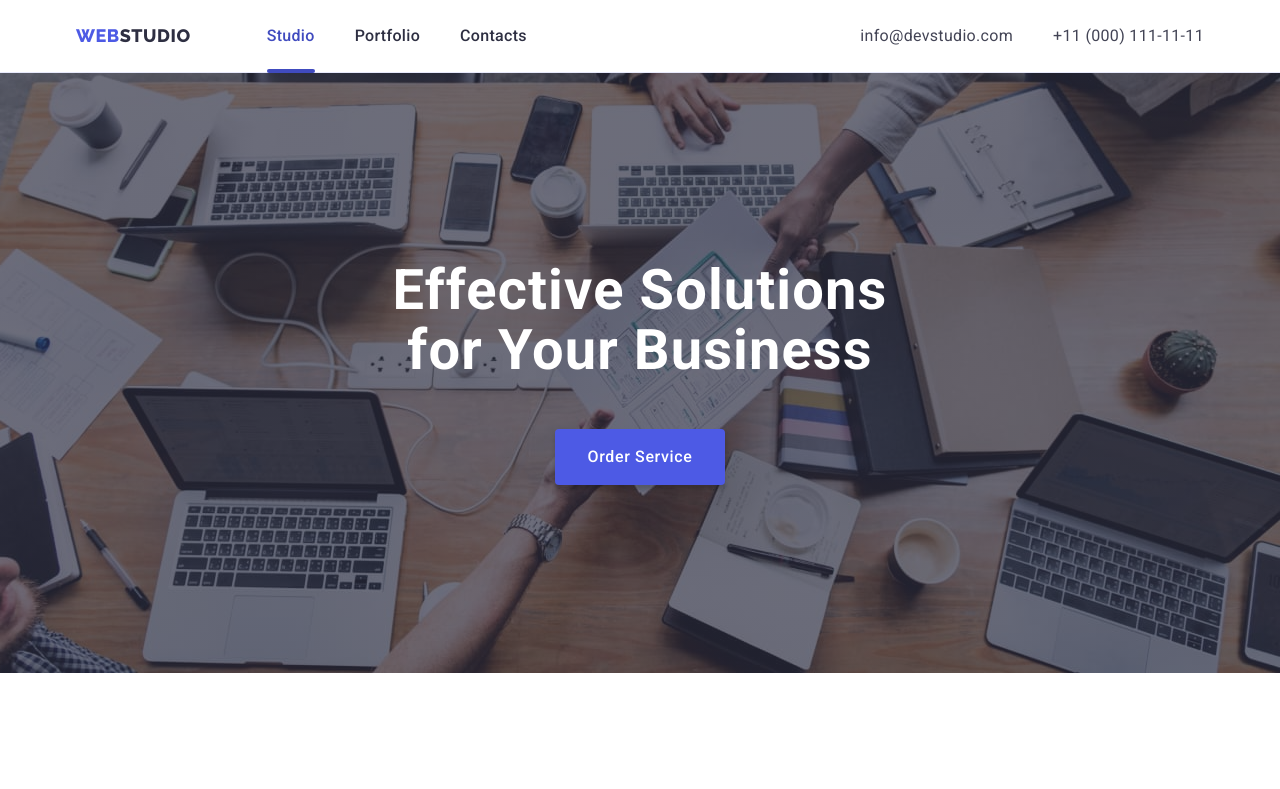
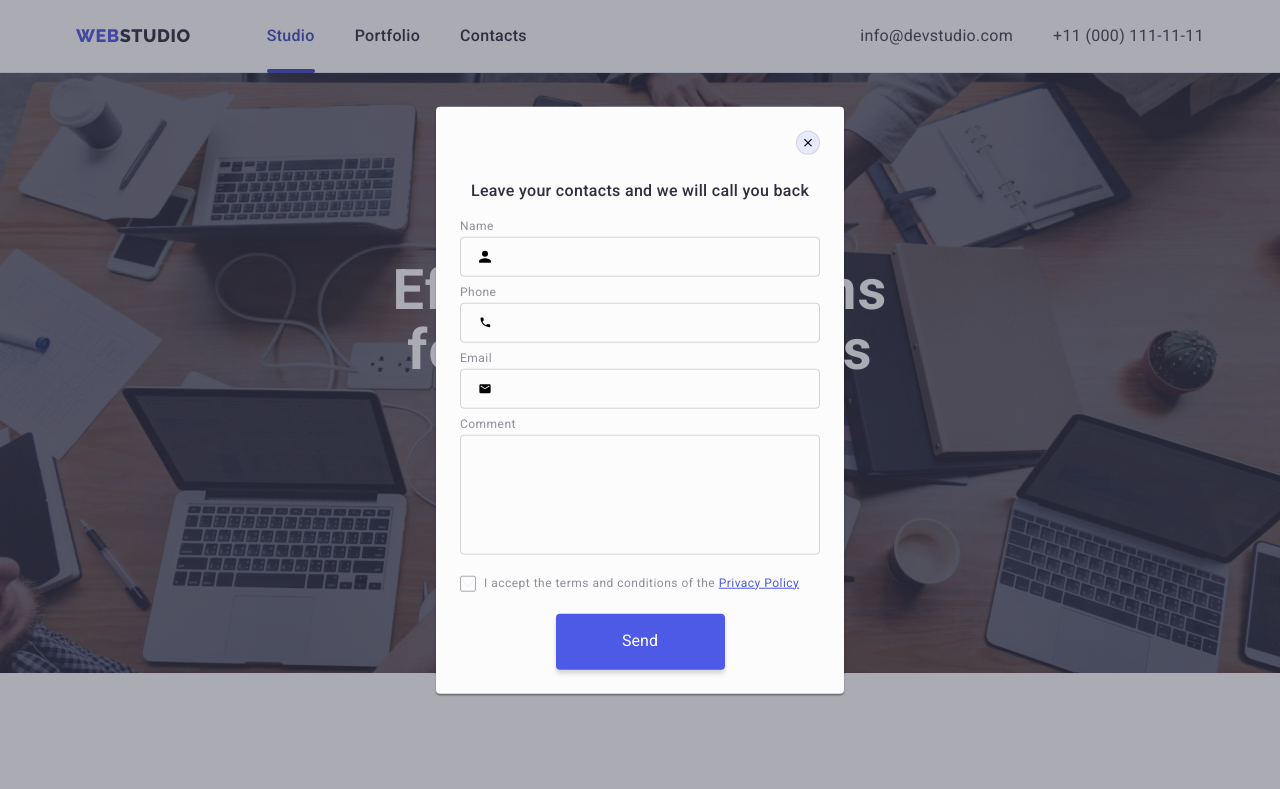
Before and after one commit to valentyn1407/goit-markup-hw-06, a plain HTML site: page index.html in a window 1280 px wide. Shown: the top 789 px of the page. Drawn offline with nearby package versions, Linux system fonts and the light colour scheme.

Commit message:
Update modal form

```diff
--- a/css/styles.css
+++ b/css/styles.css
@@ -12,6 +12,7 @@
   --color-social-icon: #f4f4fd;
   --customers-icon-color: #8e8f99;
   --title-media-color: #ffffff;
+  --color-text-label: #8e8f99;
 }
 
 body {
@@ -628,12 +629,9 @@ p {
   pointer-events: none;
 }
 
-.modal-form-container {
-  padding: 72px 24px 24px 24px;
-}
-
 .modal {
   position: absolute;
+  padding: 72px 24px 24px 24px;
   top: 50%;
   left: 50%;
   transform: translate(-50%, -50%);
@@ -694,14 +692,8 @@ p {
   color: var(--main-title-color);
 }
 
-.input-desc {
-  display: block;
-  margin-bottom: 4px;
-  font-weight: 400;
-  font-size: 12px;
-  line-height: 1.17;
-  letter-spacing: 0.04em;
-  color: #8e8f99;
+.form-container {
+  margin-bottom: 8px;
 }
 
 .modal-submit-btn {
@@ -723,26 +715,32 @@ p {
   background-color: #404bbf;
 }
 
-.modal-input-wrapper {
+.modal-label {
+  display: block;
+  margin-bottom: 4px;
+  font-size: 12px;
+  line-height: 1.17;
+  letter-spacing: 0.04em;
+  color: var(--color-text-label);
+}
+
+.input-container {
   position: relative;
-  display: block;
-  margin-bottom: 8px;
-  width: auto;
-  height: auto;
 }
 
 .modal-input {
   width: 100%;
-  min-height: 40px;
+  height: 40px;
   padding-left: 38px;
-  border: 1px solid rgba(46, 47, 66, 0.4);
+  border: 1px solid rgba(46, 47, 66, 0.2);
   border-radius: 4px;
-  transition: border 250ms cubic-bezier(0.4, 0, 0.2, 1);
+  transition: border-color 250ms cubic-bezier(0.4, 0, 0.2, 1);
+  background-color: transparent;
+  outline: transparent;
 }
 
 .modal-input:focus {
-  outline: none;
-  border: 1px solid #4d5ae5;
+  border-color: #4d5ae5;
 }
 
 .modal-input-icon {
@@ -757,28 +755,38 @@ p {
   fill: #4d5ae5;
 }
 
+.textarea-container {
+  margin-bottom: 16px;
+}
+
 .modal-textarea {
   resize: none;
-  margin-bottom: 16px;
-  width: 360px;
+  width: 100%;
   height: 120px;
   padding: 8px 16px;
-  border: 1px solid rgba(46, 47, 66, 0.4);
+
+  font-weight: 400;
+  font-size: 12px;
+  line-height: 1.17;
+  letter-spacing: 0.04em;
+
+  border: 1px solid rgba(46, 47, 66, 0.2);
+  color: rgba(46, 47, 66, 0.4);
+  background-color: transparent;
   border-radius: 4px;
-  transition: border 250ms cubic-bezier(0.4, 0, 0.2, 1);
+  transition: border-color 250ms cubic-bezier(0.4, 0, 0.2, 1);
+  outline: transparent;
+}
+
+.modal-textarea:focus {
+  border-color: 1px solid #4d5ae5;
 }
 
 .modal-textarea::placeholder {
   font-weight: 400;
   font-size: 12px;
   line-height: 1.17;
-  letter-spacing: 0.04em;
   color: rgba(46, 47, 66, 0.4);
-}
-
-.modal-textarea:focus {
-  outline: none;
-  border: 1px solid #4d5ae5;
 }
 
 .modal-label-check {
--- a/index.html
+++ b/index.html
@@ -439,7 +439,7 @@
           </ul>
         </div>
 
-        <div>
+        <div class="modal-footer-container">
           <p class="modal-title-footer">Subscribe</p>
           <form class="form-footer">
             <label class="modal-footer">
@@ -456,38 +456,41 @@
       </div>
     </footer>
 
-    <div class="backdrop is-hidden" data-modal>
+    <div class="backdrop" data-modal>
       <div class="modal">
         <button type="button" class="close-btn" data-modal-close>
           <svg class="close-btn-icon" width="8" height="8">
             <use href="./images/icons.svg#close-btn"></use>
           </svg>
         </button>
-        <div class="modal-form-container">
+
+        <p class="modal-title">Leave your contacts and we will call you back</p>
         <form class="modal-form">
-            <p class="modal-title">Leave your contacts and we will call you back</p>
-            <label class="modal-label">
-              <span class="input-desc">Name</span>
-              <span class="modal-input-wrapper">
+          <div class="form-container">
+            <label class="modal-label" for="user-name">Name </label>
+            <div class="input-container">
               <input
                 class="modal-input"
                 type="text"
                 name="user-name"
+                id="user-name"
                 required
                 pattern="^[a-zA-z]+$"
                 minlength="2"
               />
-                <svg class="modal-input-icon" width="18" height="18">
+              <svg class="modal-input-icon" width="18" height="24">
                 <use href="./images/icons.svg#person-black"></use>
               </svg>
-              </span>
-            </label>
-            <label class="modal-label">
-              <span class="input-desc">Phone</span>
-              <span class="modal-input-wrapper">
+            </div>
+          </div>
+
+          <div class="form-container">
+            <label class="modal-label" for="user-phone"> Phone</label>
+            <div class="input-container">
               <input
                 class="modal-input"
                 type="tel"
+                id="user-phone"
                 name="user-phone"
                 required
                 pattern="[0-9]{3}-[0-9]{3}-[0-9]{2}-[0-9]{2}"
@@ -496,22 +499,30 @@
               <svg class="modal-input-icon" width="18" height="18">
                 <use href="./images/icons.svg#phone-black"></use>
               </svg>
-              </span>
-            </label>
-            <label class="modal-label">
-              <span class="input-desc">Email</span>
-              <span class="modal-input-wrapper">
-                <input class="modal-input" type="email" name="user-email" required />
+            </div>
+          </div>
+
+          <div class="form-container">
+            <label class="modal-label" for="user-email"> Email</label>
+            <div class="input-container">
+              <input class="modal-input" type="email" id="user-email" name="user-email" required />
               <svg class="modal-input-icon" width="18" height="18">
                 <use href="./images/icons.svg#email-black"></use>
               </svg>
-              </span>
-            </label>
-            <label class="modal-label">
-              <span class="input-desc">Comment</span>
-              <textarea class="modal-textarea" name="user-message" placeholder="Text input">
+            </div>
+          </div>
+
+          <div class="textarea-container">
+            <label class="modal-label" for="user-comment"> Comment</label>
+            <textarea
+              class="modal-textarea"
+              id="user-comment"
+              name="user-message"
+              placeholder="Text input"
+            >
             </textarea>
-            </label>
+          </div>
+
           <div class="modal-privacy-policy">
             <input
               class="modal-form-check visually-hidden"
@@ -533,7 +544,6 @@
         </form>
       </div>
     </div>
-    </div>
 
     <script src="./js/modal.js"></script>
   </body>
```
Lines whose indentation alone changed are shown as unchanged.
